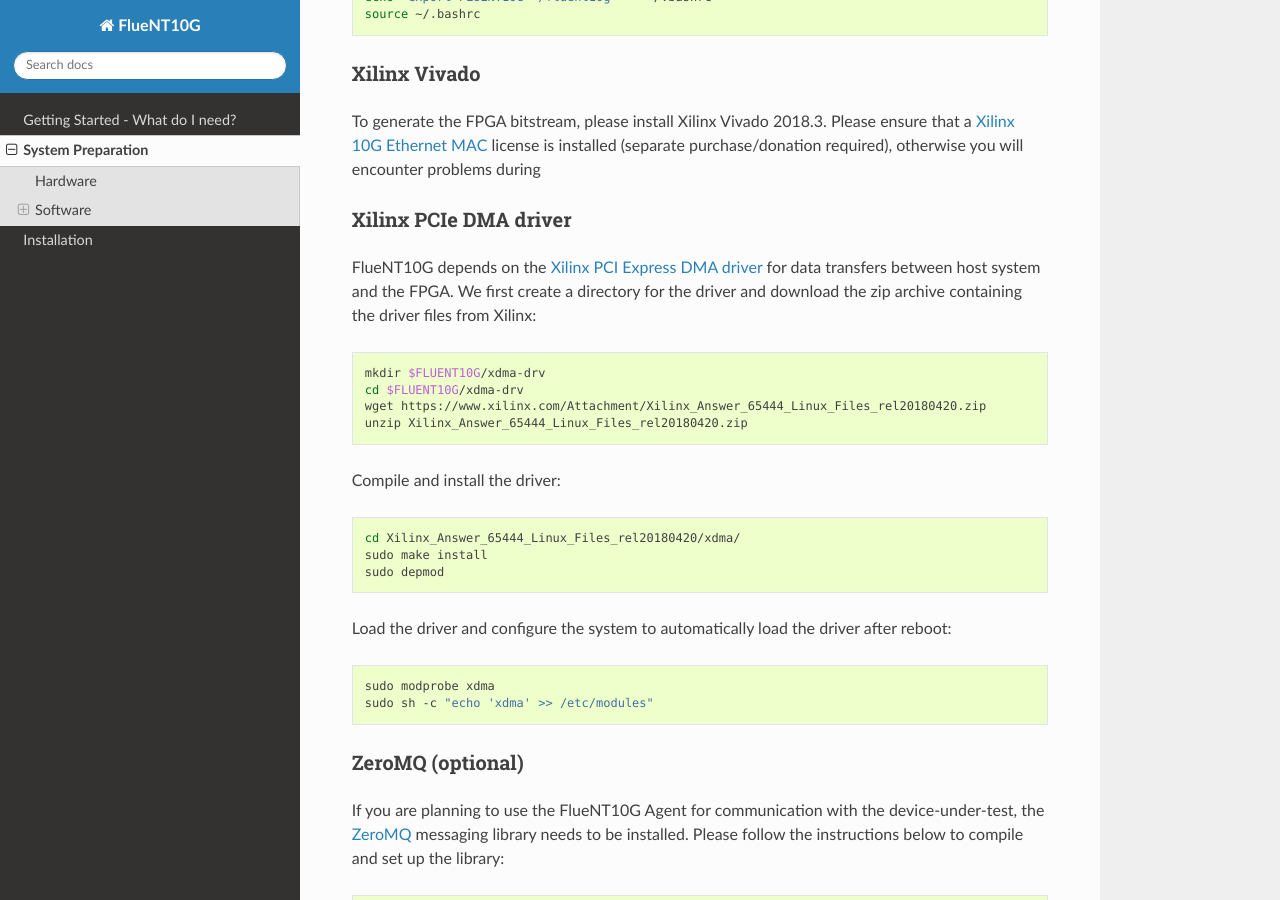
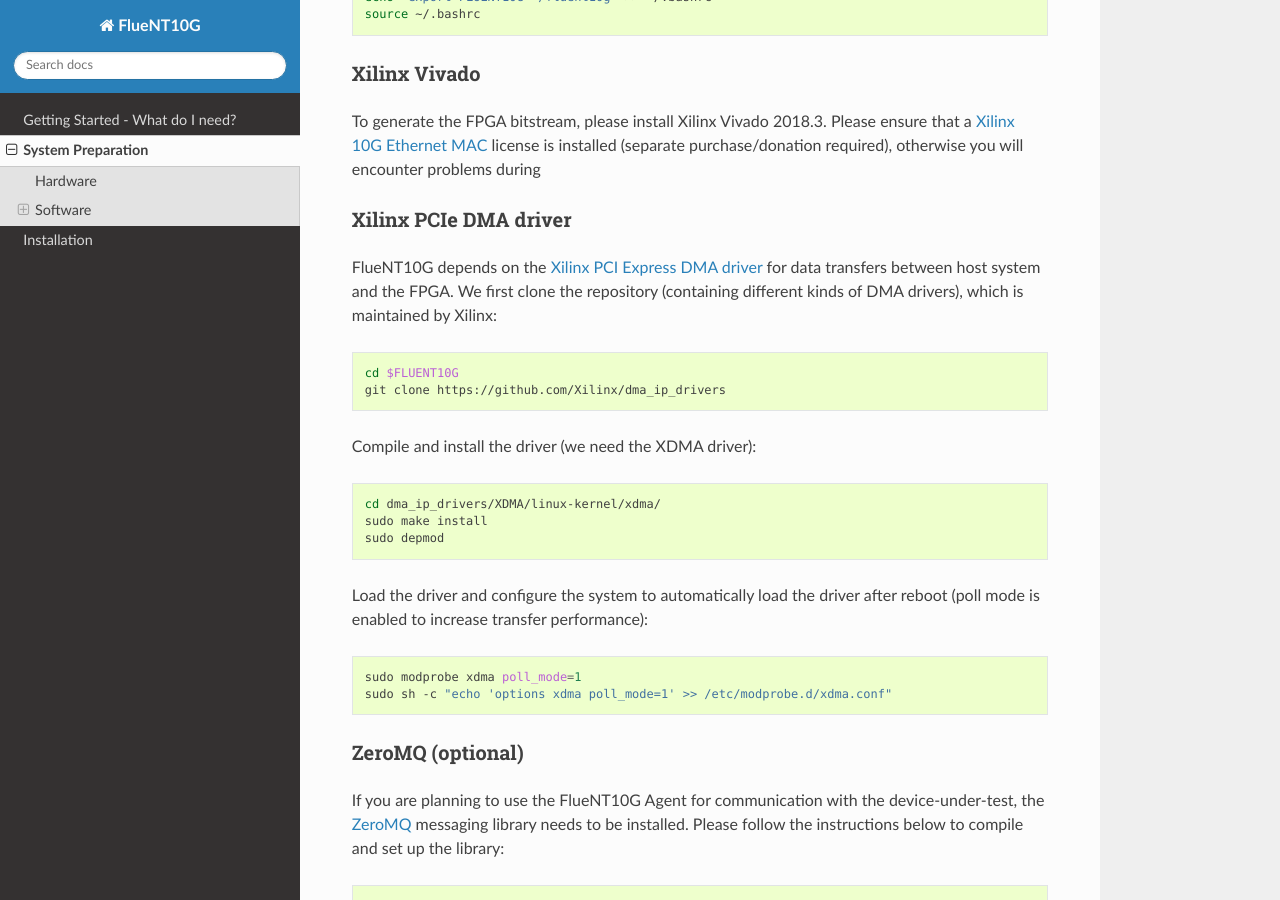
Before and after one commit to aoeldemann/fluent10g, a Sphinx documentation site: the page built from docs/preparation.rst, in a window 1280 px wide and 900 px high, scrolled down 854 px. Built offline with Sphinx 7.4.7 and the Read the Docs theme 2.0.0, drawn with Linux system fonts in a browser that asks for light colours.

Commit message:
doc: updated xdma driver installation

```diff
--- a/docs/preparation.rst
+++ b/docs/preparation.rst
@@ -49,31 +49,29 @@
 Xilinx PCIe DMA driver
 ----------------------
 FlueNT10G depends on the `Xilinx PCI Express DMA driver`_ for data transfers
-between host system and the FPGA. We first create a directory for the driver
-and download the zip archive containing the driver files from Xilinx:
+between host system and the FPGA. We first clone the repository (containing
+different kinds of DMA drivers), which is maintained by Xilinx:
 
 .. code-block:: bash
 
-    mkdir $FLUENT10G/xdma-drv
-    cd $FLUENT10G/xdma-drv
-    wget https://www.xilinx.com/Attachment/Xilinx_Answer_65444_Linux_Files_rel20180420.zip
-    unzip Xilinx_Answer_65444_Linux_Files_rel20180420.zip
+    cd $FLUENT10G
+    git clone https://github.com/Xilinx/dma_ip_drivers
 
-Compile and install the driver:
+Compile and install the driver (we need the XDMA driver):
 
 .. code-block:: bash
 
-    cd Xilinx_Answer_65444_Linux_Files_rel20180420/xdma/
+    cd dma_ip_drivers/XDMA/linux-kernel/xdma/
     sudo make install
     sudo depmod
 
 Load the driver and configure the system to automatically load the driver after
-reboot:
+reboot (poll mode is enabled to increase transfer performance):
 
 .. code-block:: bash
 
-    sudo modprobe xdma
-    sudo sh -c "echo 'xdma' >> /etc/modules"
+    sudo modprobe xdma poll_mode=1
+    sudo sh -c "echo 'options xdma poll_mode=1' >> /etc/modprobe.d/xdma.conf"
 
 ZeroMQ (optional)
 -----------------
@@ -101,5 +99,5 @@
 .. _Xilinx 10G Ethernet MAC:
     https://www.xilinx.com/products/intellectual-property/do-di-10gemac.html
 .. _Xilinx PCI Express DMA driver:
-    https://www.xilinx.com/support/answers/65444.html
+    https://github.com/Xilinx/dma_ip_drivers/tree/master/XDMA/linux-kernel
 .. _ZeroMQ: http://zeromq.org
```
